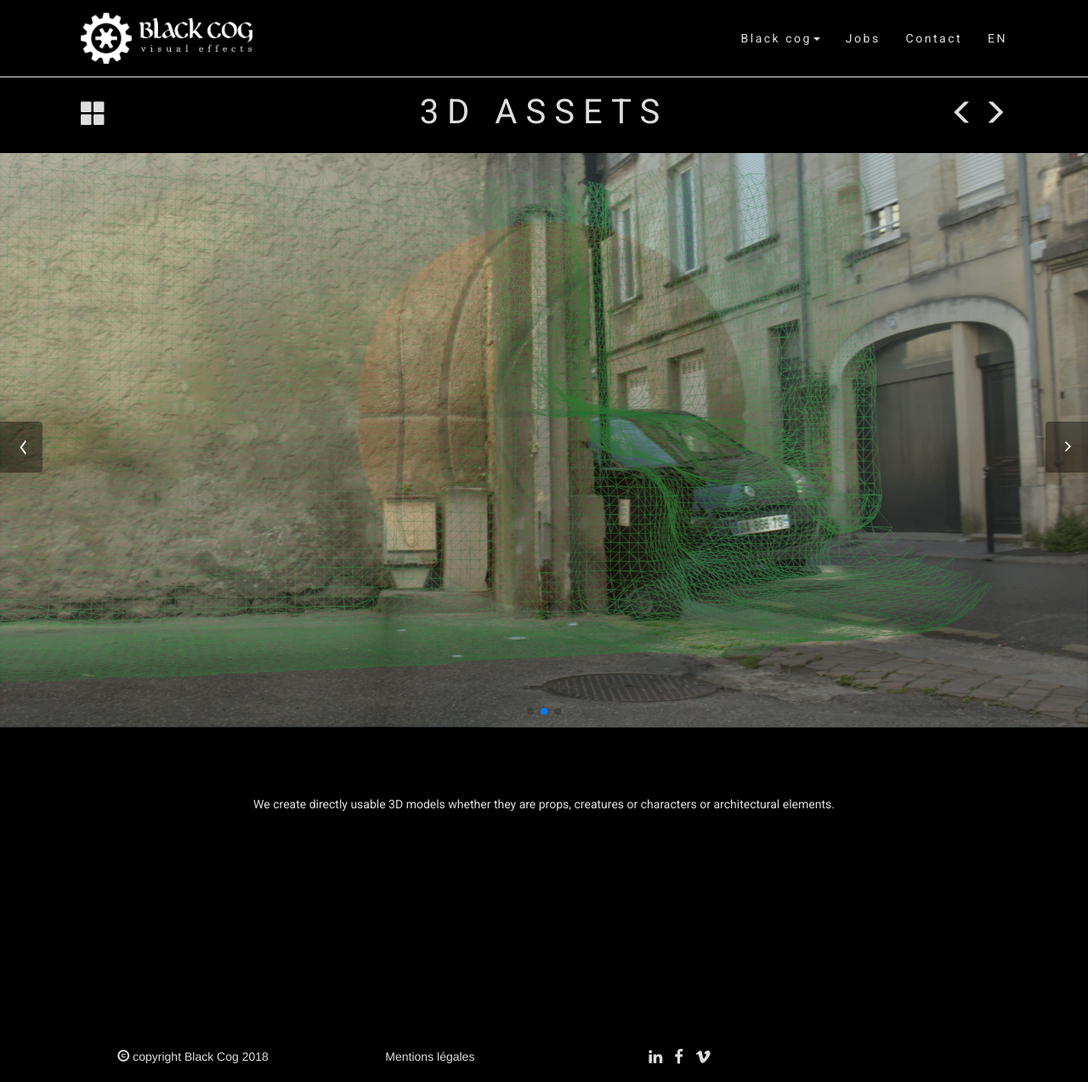
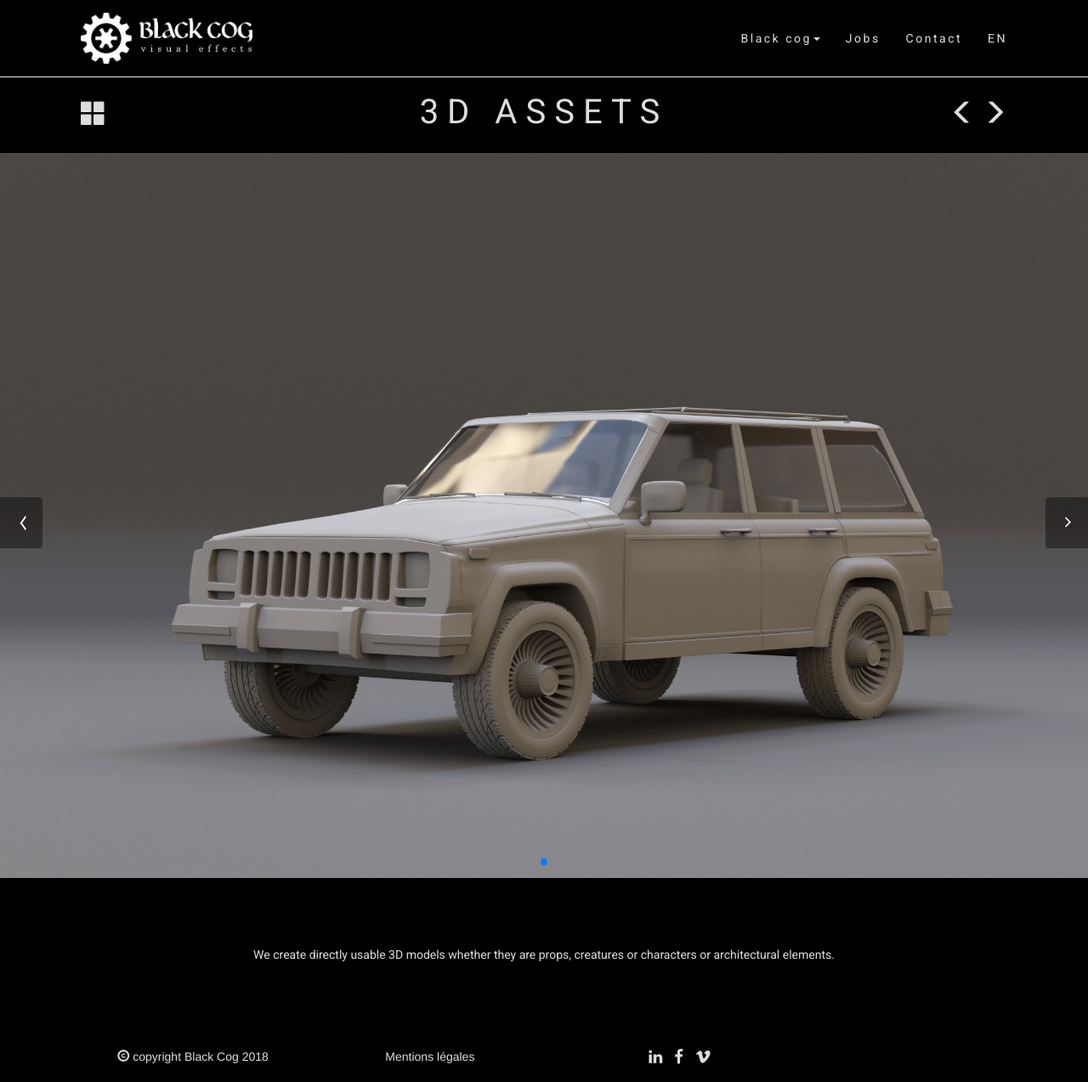
Before and after one commit to christiansen-merel/bookish-fortnight, a Jekyll site: the page built from en/3d-assets.html, in a window 1280 px wide. Shown: the whole page at 85% size. Built offline with Jekyll 4.4.1, drawn with Linux system fonts in a browser that asks for light colours; nearby versions of some CDN libraries; library files that are not in the unit come from our copies.

Commit message:
Update 3d-assets.html

```diff
--- a/en/3d-assets.html
+++ b/en/3d-assets.html
@@ -6,9 +6,7 @@ permalink: /services/3d-assets/
 classe: 3d-assets
 langue: en
 photos:
-  - ballon-basket.jpg
-  - screen_track3D.jpg
-  - earth_1001_2_paul_0001.jpg
+  - jeep_services.jpg
 precedent: tracking3d
 suivant: matte-painting
 ---
```
